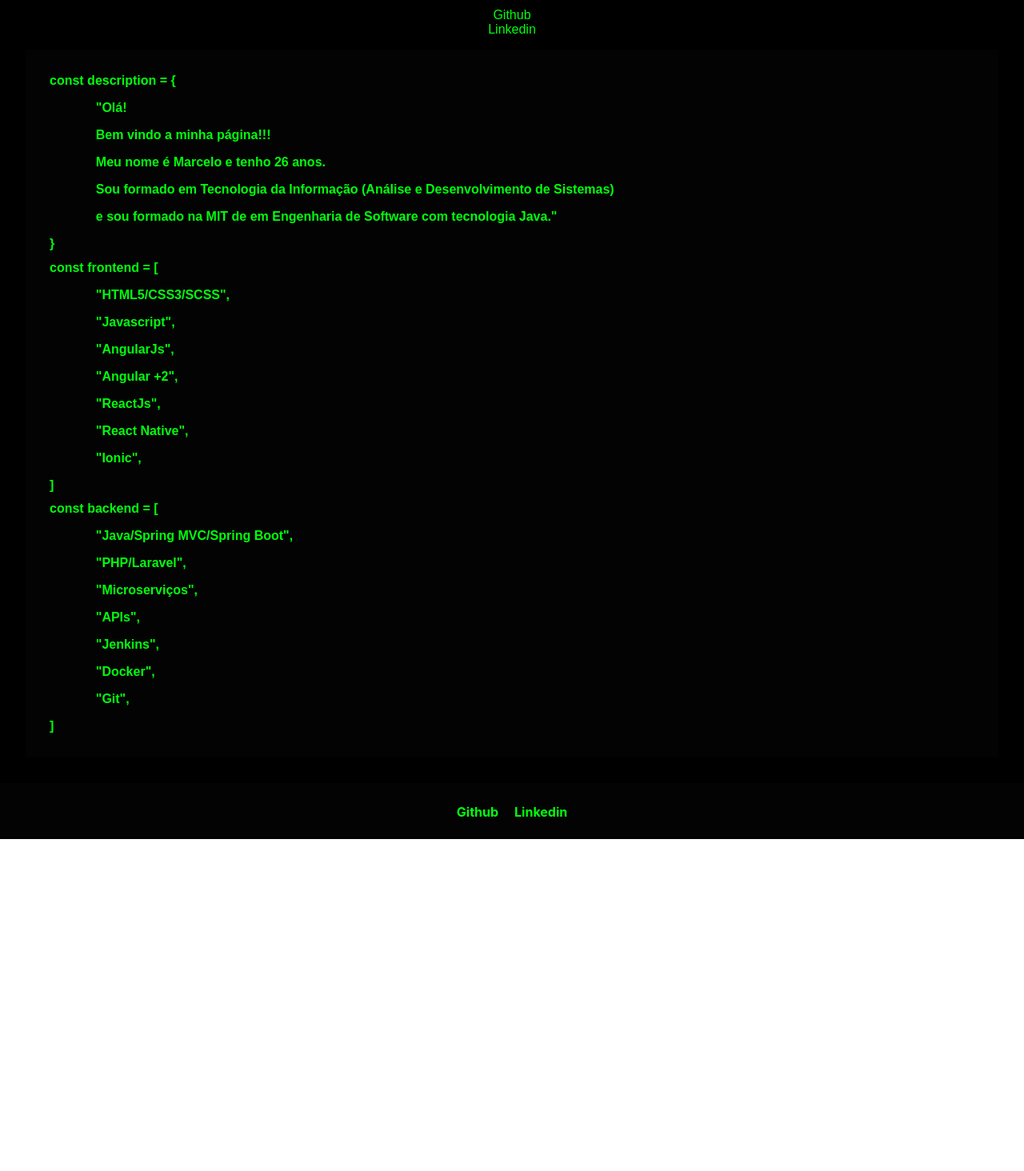
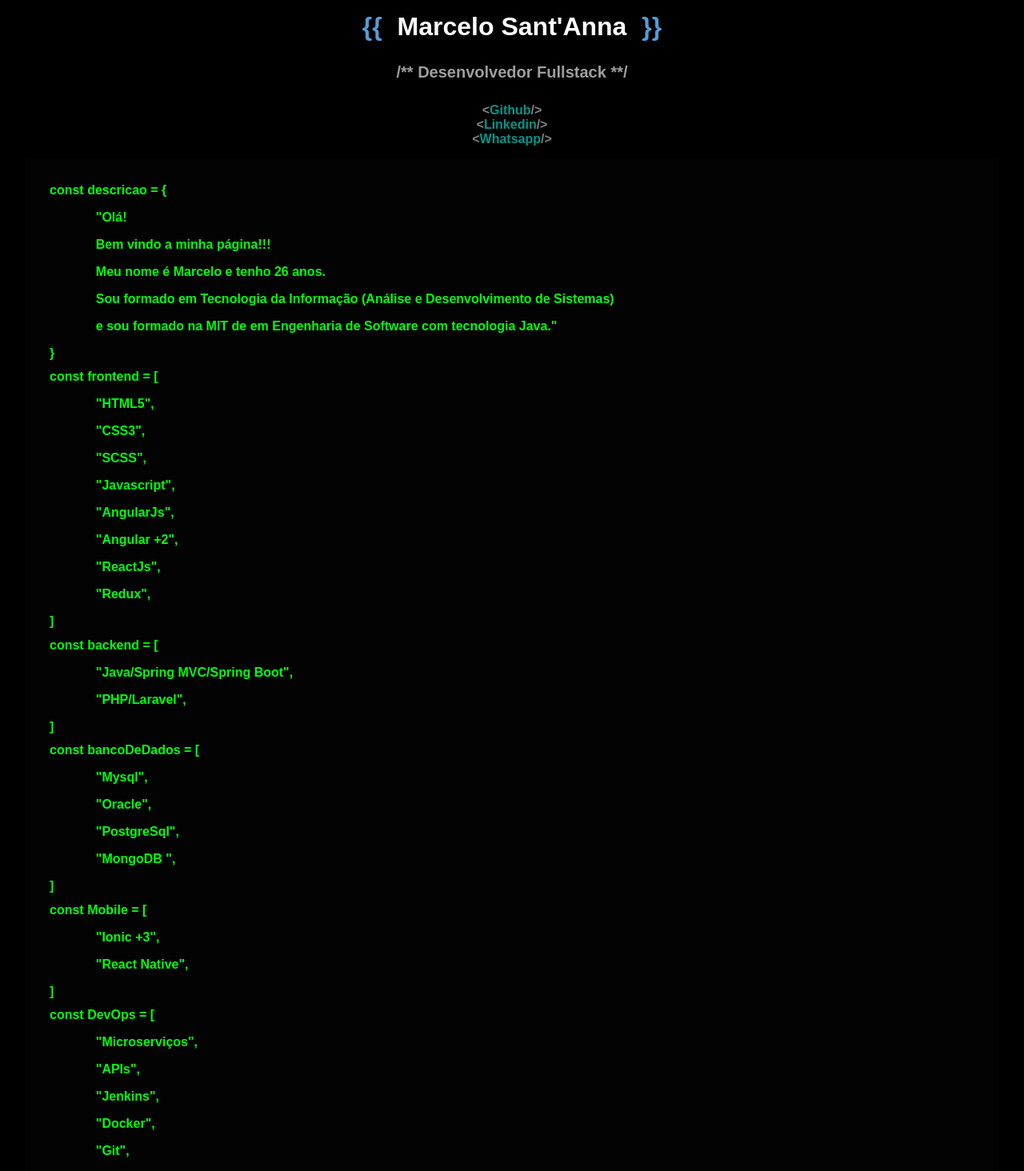
Before and after one commit to donascimentomarcelo/landing-page, a React (Create React App) app: page / in a window 1280 px wide. Shown: the part 320-1784 px from the top of the page at 80% size. Before the commit the page ends 1369 px from the top, so only its background shows below. Built offline with nearby package versions, Linux system fonts and the light colour scheme.

Commit message:
styling profile

```diff
--- a/src/App.js
+++ b/src/App.js
@@ -11,6 +11,14 @@ import Footer from './layout/Footer/Footer';
 
 function App() {
 
+  const description = [
+    { title: '"Olá! '},
+    { title: 'Bem vindo a minha página!!! '},
+    { title: 'Meu nome é Marcelo e tenho 26 anos. '},
+    { title: 'Sou formado em Tecnologia da Informação (Análise e Desenvolvimento de Sistemas) '},
+    { title: 'e sou formado na MIT de em Engenharia de Software com tecnologia Java."'},
+  ]
+
   const socialNetwork = [
     {
       title: 'Github',
@@ -19,22 +27,42 @@ function App() {
     {
       title: 'Linkedin',
       url: 'https://www.linkedin.com/in/marcelo-nascimento-0b734a189/'
+    },
+    {
+      title: 'Whatsapp',
+      url: 'https://api.whatsapp.com/send?phone=5521982525286'
     }
   ];
 
   const skillsFrontend = [
-    '"HTML5/CSS3/SCSS",',
+    '"HTML5",',
+    '"CSS3",',
+    '"SCSS",',
     '"Javascript",',
     '"AngularJs",',
     '"Angular +2",',
     '"ReactJs",',
-    '"React Native",',
-    '"Ionic",',
+    '"Redux",',
   ]
 
   const skillsBackend = [
     '"Java/Spring MVC/Spring Boot",',
     '"PHP/Laravel",',
+  ]
+
+  const skillsDatabase = [
+    '"Mysql",',
+    '"Oracle",',
+    '"PostgreSql",',
+    '"MongoDB ",',
+  ]
+
+  const skillsMobile = [
+    '"Ionic +3",',
+    '"React Native",',
+  ]
+
+  const skillsDevOps = [
     '"Microserviços",',
     '"APIs",',
     '"Jenkins",',
@@ -48,15 +76,28 @@ function App() {
       <Container>
         <Avatar avatar={avatar} />
           <SocialNetwork
+            name="Marcelo Sant'Anna"
+            occupation='Desenvolvedor Fullstack'
             data={socialNetwork} />
         <Ide>
-          <Description />
+          <Description
+            title='descricao'
+            description={description}/>
           <Skill
             type='frontend'
             skills={skillsFrontend}/>
           <Skill
             type='backend'
             skills={skillsBackend}/>
+          <Skill
+            type='bancoDeDados'
+            skills={skillsDatabase}/>
+          <Skill
+            type='Mobile'
+            skills={skillsMobile}/>
+          <Skill
+            type='DevOps'
+            skills={skillsDevOps}/>
         </Ide>
       </Container>
       <Footer
--- a/src/layout/Anchor/Anchor.css
+++ b/src/layout/Anchor/Anchor.css
@@ -1,4 +1,15 @@
-.app-link {
-    color: #00ff0d;
+.anchor {
+    color: #009688;
     text-decoration: none;
+    font-weight: bold;
 }
+
+.anchor::before {
+    content: "<";
+    color: gray;
+}
+
+.anchor::after {
+    content: "/> ";
+    color: gray;
+}
--- a/src/layout/Anchor/Anchor.js
+++ b/src/layout/Anchor/Anchor.js
@@ -3,7 +3,7 @@ import './Anchor.css'
 
 const Anchor = ({ title, url }) => (
     <a
-        className="app-link"
+        className="anchor"
         href={url}
         target="_blank"
         rel="noopener noreferrer"
--- a/src/layout/Description/Description.js
+++ b/src/layout/Description/Description.js
@@ -1,18 +1,21 @@
 import React from 'react'
 import './Description.css'
 
-const Description = () => (
+const Description = ({title, description}) => {
+
+    const renderRow = () => {
+        return description.map(item => (<p>{ item.title }</p> ))
+    }
+
+    return (
         <div className="container-description">
-        const description = &#123;
+            const {title} = &#123;
                 <div className="align-description">
-                <p>"Olá! </p>
-                <p>Bem vindo a minha página!!!  </p>
-                <p>Meu nome é Marcelo e tenho 26 anos. </p>
-                <p>Sou formado em Tecnologia da Informação (Análise e Desenvolvimento de Sistemas) </p>
-                <p>e sou formado na MIT de em Engenharia de Software com tecnologia Java."</p>
+                    { renderRow() }
                 </div>
                 &#125;
         </div>
     )
+}
 
 export default Description
--- a/src/layout/SocialNetwork/SocialNetwork.css
+++ b/src/layout/SocialNetwork/SocialNetwork.css
@@ -4,6 +4,35 @@
     margin-right: auto;
 }
 
+.profile-name {
+    color: #ffffff;
+}
+
+.brackets::before {
+    content: "{{ ";
+    color: #569cd6;
+    margin-right: 10px;
+}
+
+.brackets::after {
+    content: " }}";
+    color: #569cd6;
+    margin-left: 10px;
+}
+
+.occupation {
+    font-size: 20px;
+    color: #9E9E9E;
+}
+
+.bar-asterisk::before {
+    content: "/** ";
+}
+
+.bar-asterisk::after {
+    content: "**/ ";
+}
+
 ul {
     list-style-type: none;
     padding: 0;
--- a/src/layout/SocialNetwork/SocialNetwork.js
+++ b/src/layout/SocialNetwork/SocialNetwork.js
@@ -2,7 +2,7 @@ import React from 'react'
 import Anchor from '../Anchor/Anchor'
 import './SocialNetwork.css'
 
-const SocialNetwork = ({ data }) => {
+const SocialNetwork = ({ data, name, occupation }) => {
 
     const renderAnchor = () => {
         return (
@@ -22,6 +22,8 @@ const SocialNetwork = ({ data }) => {
 
     return (
         <div className="container-social-network">
+            <h1 className="profile-name brackets"> {name} </h1>
+            <h4 className="occupation bar-asterisk"> {occupation} </h4>
             {renderAnchor()}
         </div>
     )
```
Also changed, not shown: 1 other file (tests, documents, lock files or other folders). Lines whose indentation alone changed are shown as unchanged.
